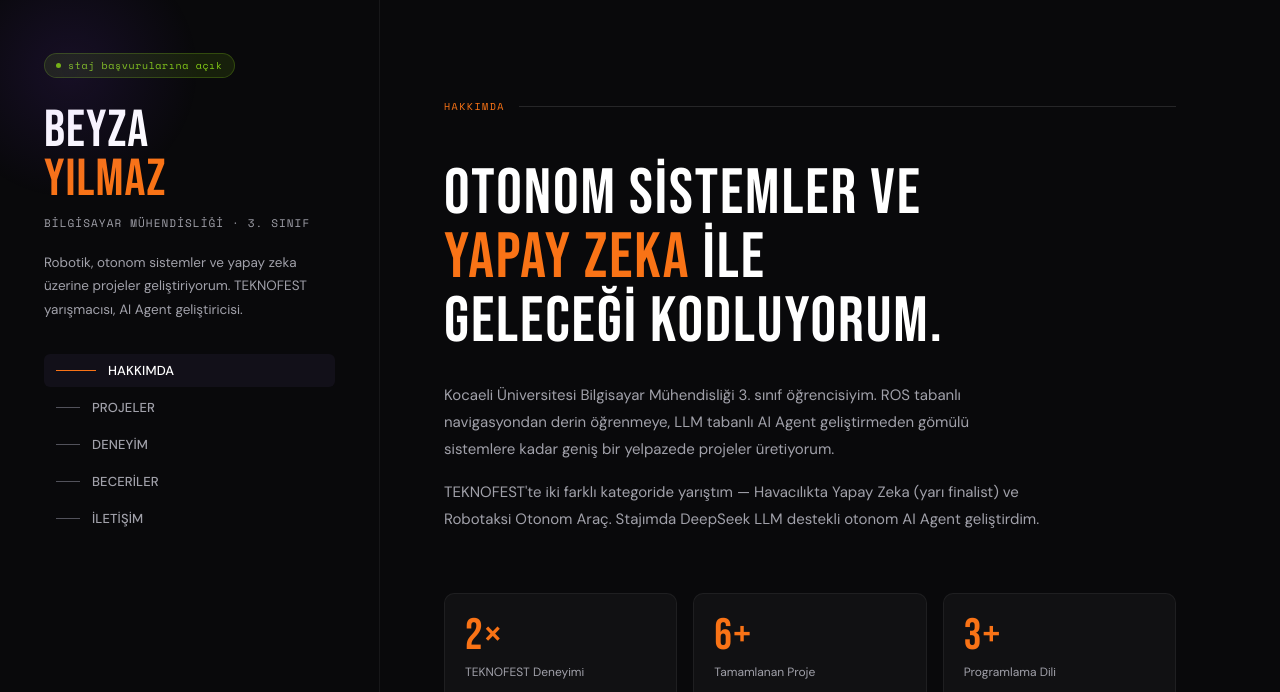
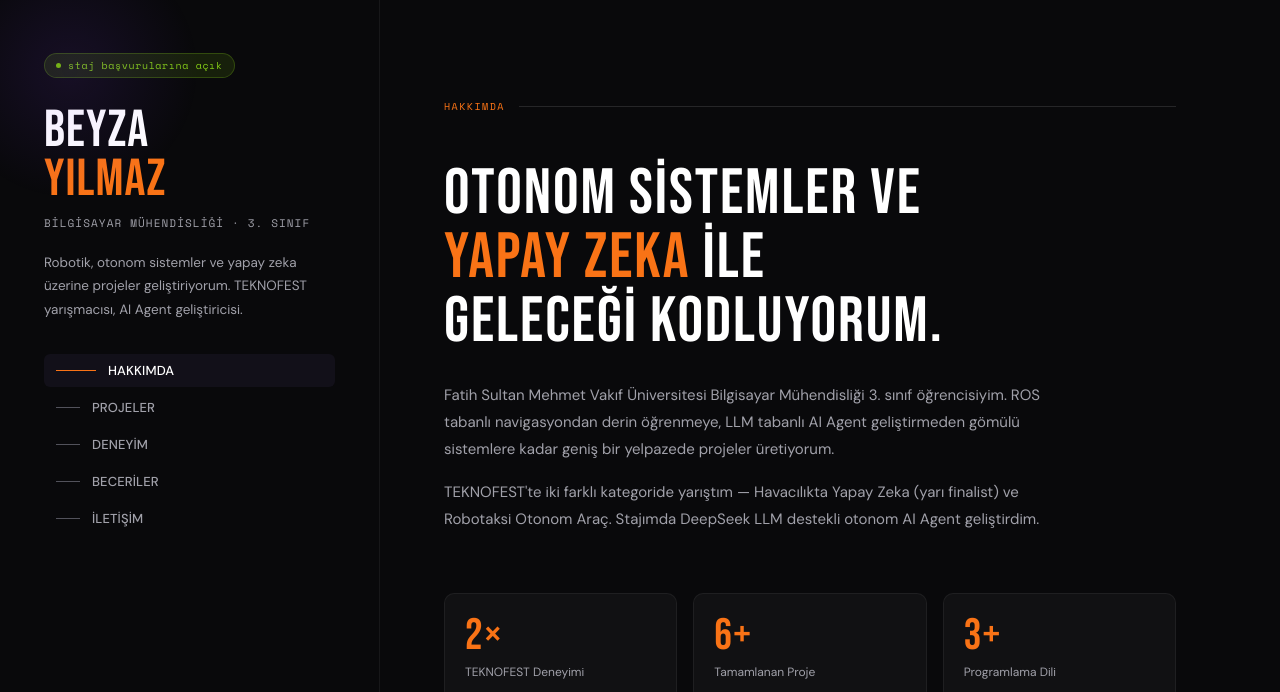
Before and after one commit to beyzayilmz/beyzayilmz.github.io, a plain HTML site: page index.html in a window 1280 px wide. Shown: the top 692 px of the page. Drawn offline with nearby package versions, Linux system fonts and the light colour scheme.

Commit message:
Update portfolio index.html

```diff
--- a/index.html
+++ b/index.html
@@ -760,7 +760,7 @@
         Otonom sistemler ve <em>yapay zeka</em> ile<br>geleceği kodluyorum.
       </p>
 
-      <p>Kocaeli Üniversitesi Bilgisayar Mühendisliği 3. sınıf öğrencisiyim. ROS tabanlı navigasyondan derin öğrenmeye, LLM tabanlı AI Agent geliştirmeden gömülü sistemlere kadar geniş bir yelpazede projeler üretiyorum.</p>
+      <p>Fatih Sultan Mehmet Vakıf Üniversitesi Bilgisayar Mühendisliği 3. sınıf öğrencisiyim. ROS tabanlı navigasyondan derin öğrenmeye, LLM tabanlı AI Agent geliştirmeden gömülü sistemlere kadar geniş bir yelpazede projeler üretiyorum.</p>
       <p>TEKNOFEST'te iki farklı kategoride yarıştım — Havacılıkta Yapay Zeka (yarı finalist) ve Robotaksi Otonom Araç. Stajımda DeepSeek LLM destekli otonom AI Agent geliştirdim.</p>
 
       <div class="stats-row">
```
